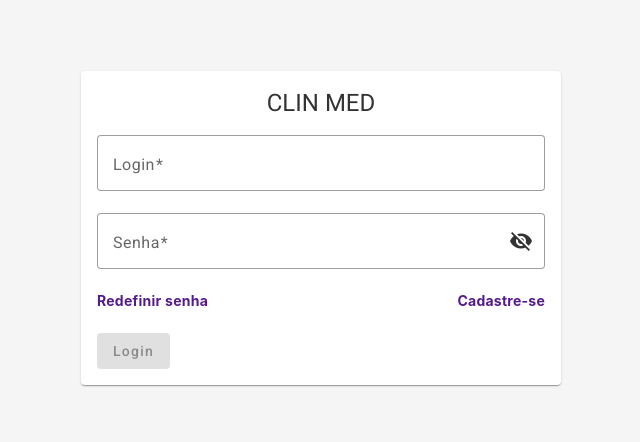
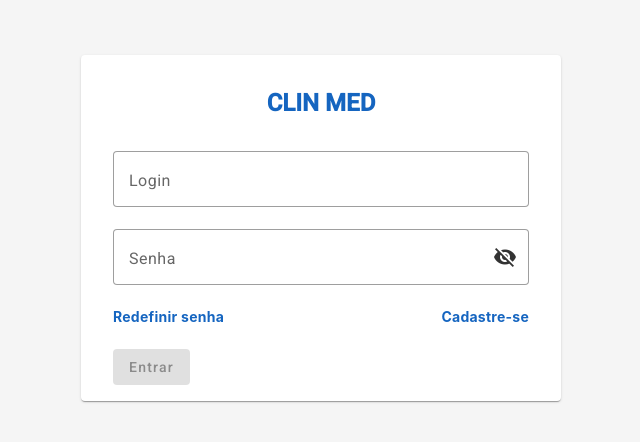
Before and after one commit to nicps-git/hackthonunifametro_frontend, an Angular app: page /auth/login in a window 1280 px wide. Shown: the part 172-614 px from the top of the page, without its empty margins (319-959 px from the left). Built offline with nearby package versions, Linux system fonts and the light colour scheme.

Commit message:
Ajustes na página de login

```diff
--- a/src/app/feature/auth/auth.module.ts
+++ b/src/app/feature/auth/auth.module.ts
@@ -10,6 +10,7 @@ import {MatFormFieldModule} from '@angular/material/form-field';
 import {MatButtonModule} from '@angular/material/button';
 import {MatCardModule} from '@angular/material/card';
 import { FrameComponent } from './components/frame/frame.component';
+import { MatProgressSpinnerModule } from '@angular/material/progress-spinner'
 
 @NgModule({
   declarations: [
@@ -24,7 +25,8 @@ import { FrameComponent } from './components/frame/frame.component';
     MatInputModule,
     MatIconModule,
     MatButtonModule,
-    MatCardModule
+    MatCardModule,
+    MatProgressSpinnerModule
   ]
 })
 export class AuthModule { }
--- a/src/app/feature/auth/components/frame/frame.component.css
+++ b/src/app/feature/auth/components/frame/frame.component.css
@@ -8,11 +8,21 @@
 
 #frame-header {
     width: 100%;
+    margin: 1rem 0;
 }
 
-h1, h2 {
+.centered-text {
     width: 100%;
     text-align: center;
+}
+
+h1 {
+    font-weight: bold;
+    color: #1565C0;
+}
+
+.frame-content {
+    margin: 0 1rem 1rem 1rem
 }
 
 @media(min-width: 400px) {
--- a/src/app/feature/auth/components/frame/frame.component.html
+++ b/src/app/feature/auth/components/frame/frame.component.html
@@ -2,12 +2,15 @@
     <mat-card>
         <mat-card-header>
             <div id="frame-header">
-                <h1>CLIN MED</h1>
-                <h2>{{subtitle}}</h2>
+                <h1 class="centered-text">CLIN MED</h1>
+                <h2 class="centered-text">{{subtitle}}</h2>
             </div>
         </mat-card-header>
         <mat-card-content>
-            <ng-content></ng-content>
+            <div class="frame-content">
+                <ng-content ></ng-content>
+            </div>
+
         </mat-card-content>
     </mat-card>
 </div>
--- a/src/app/feature/auth/pages/login/login.component.css
+++ b/src/app/feature/auth/pages/login/login.component.css
@@ -10,6 +10,9 @@ form {
    margin-bottom: 1.4rem;
 }
 
+#button-text {
+   margin: 0;
+}
 
 @media(min-width: 400px) {
    mat-card {
--- a/src/app/feature/auth/pages/login/login.component.html
+++ b/src/app/feature/auth/pages/login/login.component.html
@@ -2,14 +2,17 @@
     <form action="" method="post" [formGroup]="loginForm">
         <mat-form-field appearance="outline">
             <mat-label>Login</mat-label>
-            <input matInput type="text" formControlName="username" [class.invalid]="false">
+            <input matInput type="text" formControlName="username" required="false">
         </mat-form-field>
 
-        <mat-form-field appearance="outline">
+        <mat-form-field appearance="outline" required="false">
             <mat-label>Senha</mat-label>
-            <input matInput [type]="hide ? 'password' : 'text'" formControlName="password">
-            <button mat-icon-button matSuffix (click)="hide = !hide" [attr.aria-label]="'Hide password'" [attr.aria-pressed]="hide">
-                <mat-icon>{{hide ? 'visibility_off' : 'visibility'}}</mat-icon>
+            <input matInput required="false"
+                [type]="hidePassword ? 'password' : 'text'" formControlName="password">
+            <button mat-icon-button matSuffix
+                (click)="hidePassword = !hidePassword"
+                [attr.aria-label]="'Hide password'" [attr.aria-pressed]="hidePassword">
+                <mat-icon>{{hidePassword ? 'visibility_off' : 'visibility'}}</mat-icon>
             </button>
         </mat-form-field>
     </form>
@@ -17,5 +20,9 @@
         <a href="">Redefinir senha</a>
         <a href="">Cadastre-se</a>
     </div>
-    <button id="login-button" mat-flat-button color="primary" [disabled]="!loginForm.valid">Login</button>
+    <button id="login-button" mat-flat-button color="primary" [disabled]="!loginForm.valid || isLoading"
+        (click)="loginRequest()">
+        <p *ngIf="!isLoading" id="button-text">Entrar</p>
+        <mat-spinner *ngIf="isLoading" [diameter]="20"></mat-spinner>
+    </button>
 </app-frame>
--- a/src/app/feature/auth/pages/login/login.component.ts
+++ b/src/app/feature/auth/pages/login/login.component.ts
@@ -9,7 +9,8 @@ import { FormBuilder, FormGroup, Validators } from '@angular/forms';
 export class LoginComponent implements OnInit{
 
   loginForm!:FormGroup;
-  hide = true;
+  isLoading: Boolean = false;
+  hidePassword = true;
 
   constructor(private formBuilder:FormBuilder){}
 
@@ -19,4 +20,6 @@ export class LoginComponent implements OnInit{
       password: ['', Validators.required]
     })
   }
+
+  loginRequest = () => this.isLoading = true;
 }
--- a/src/styles.css
+++ b/src/styles.css
@@ -4,6 +4,6 @@
 html, body { height: 100%; }
 body { margin: 0; font-family: Roboto, "Helvetica Neue", sans-serif; background: #F5F5F5; }
 
-a {text-decoration: none; font-weight: bold;}
+a {text-decoration: none; font-weight: bold; color:#1565C0;}
 
 a:hover{text-decoration: underline;}
```
